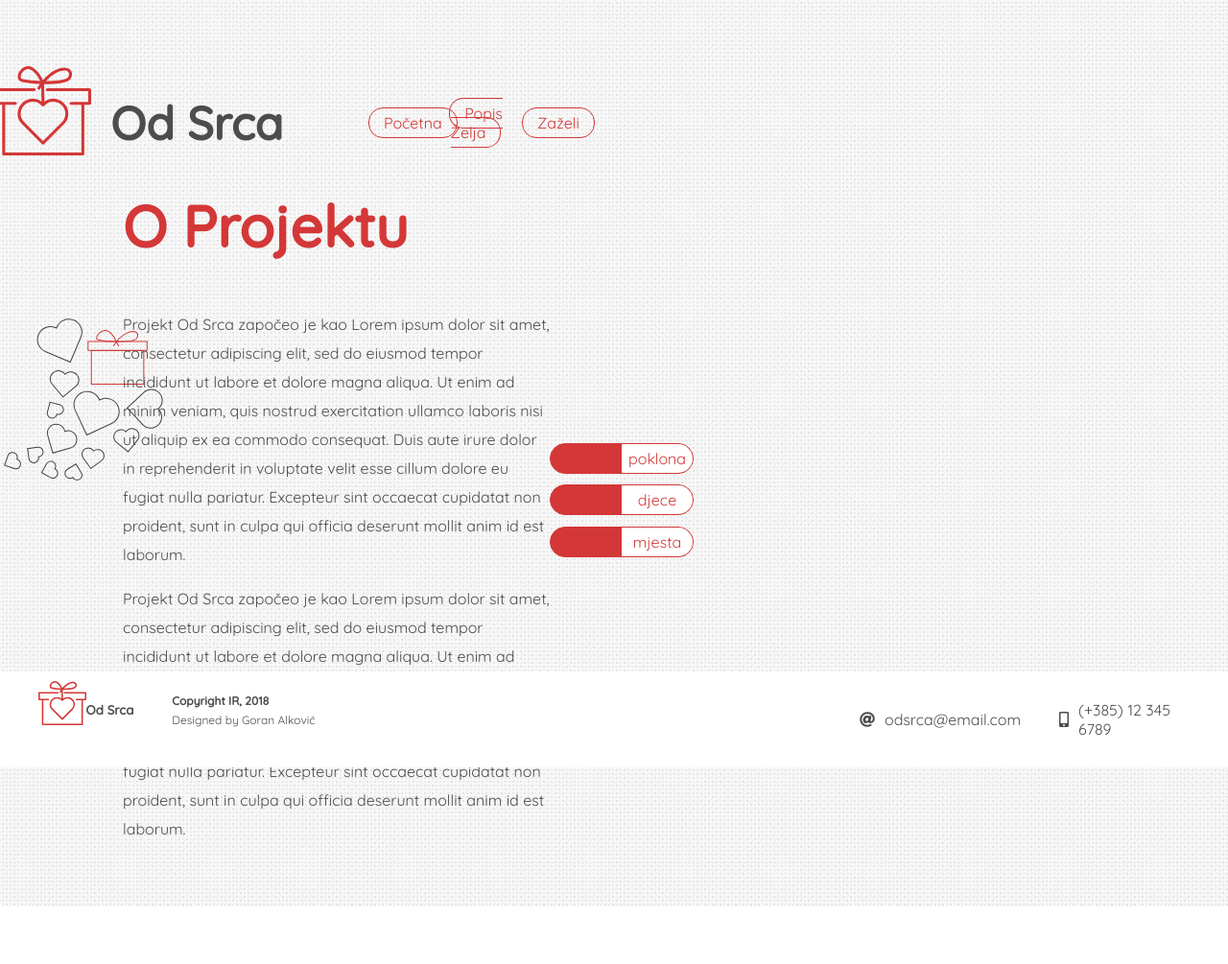
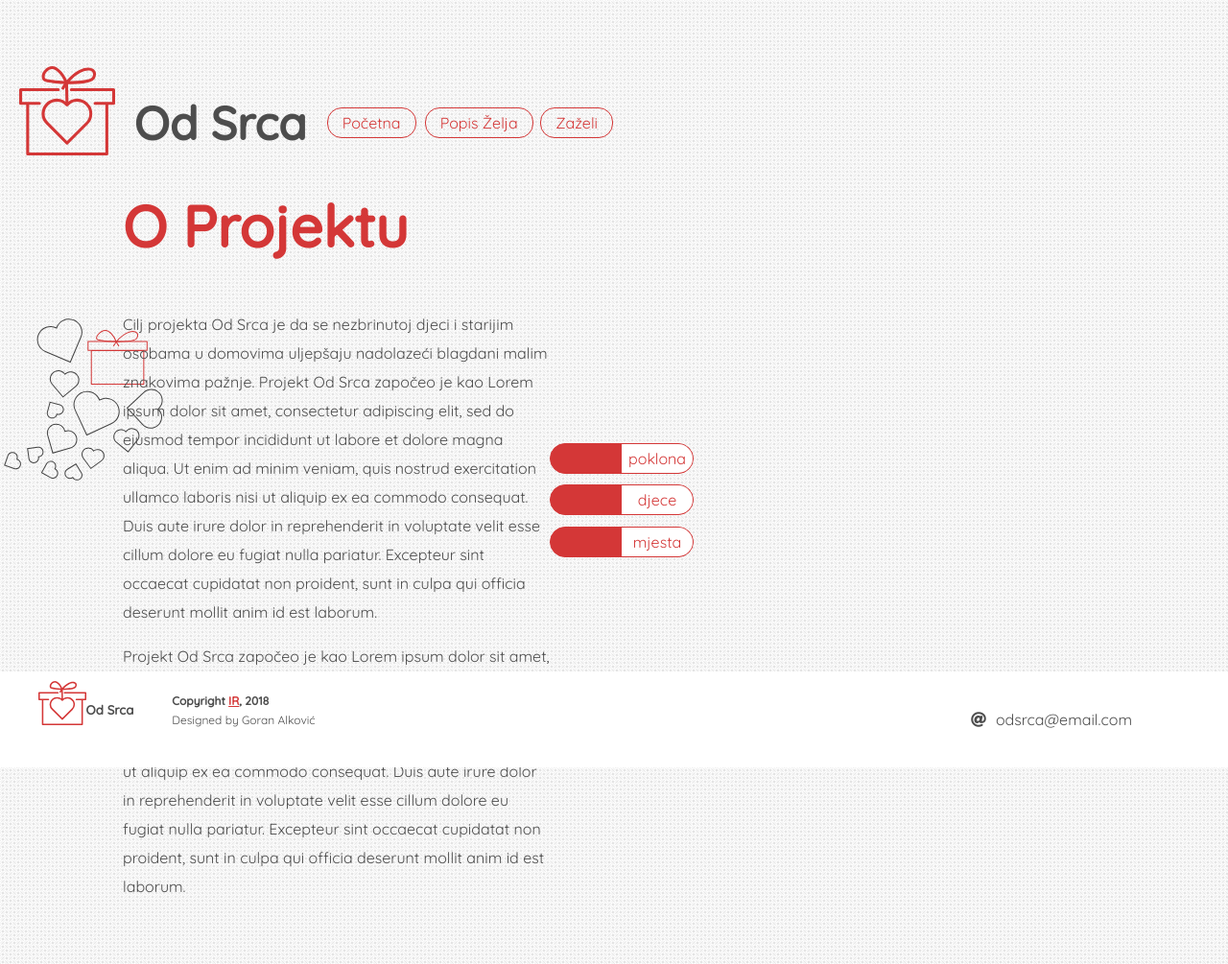
Before and after one commit to TheWildHorse/od-srca, a Symfony app: template templates/homepage.html.twig in a window 1280 px wide. Shown: the whole page at 96% size. Before the commit the page ends 945 px from the top, so only its background shows below. Run offline with Twig, Linux system fonts and the light colour scheme; the template is opened without the code that fills it, so the values that code supplies are empty; some libraries are stand-ins or nearby versions.

Commit message:
fixed navigation (css), footer and email

```diff
--- a/public/css/style.css
+++ b/public/css/style.css
@@ -13,7 +13,9 @@ img {
     border-bottom-left-radius: 24px;
     border-top-left-radius: 24px;
 }
-
+a {
+    color: var(--primary);
+}
 .footer{
     width: 100vw;
     position: fixed;
@@ -84,7 +86,7 @@ img {
 }
 .nav{
     display: grid;
-    grid-template-columns: 60% 10% 15% 10%;
+    grid-template-columns: auto 15% 20% 12%;
     align-items: center;
     z-index: 1;
     margin-top: 50px;
@@ -152,7 +154,7 @@ img {
 }
 .nav > .nav-item:first-child{
     display: grid;
-    grid-template-columns: 30% 70%;
+    grid-template-columns: auto auto;
 }
 .nav > i {
     font-size: 5rem;
--- a/templates/email.html.twig
+++ b/templates/email.html.twig
@@ -12,6 +12,9 @@
         .title{
             line-height: 30px;
             color: #4d4d4d
+        }
+        .paragraph-details > p{
+            word-break: break-all;
         }
         .email-header > img {
              width: 100px;
@@ -78,7 +81,7 @@
                     <b>Želja:</b>
                     <b>Slika želje:</b>
                 </p>
-                <div>
+                <div class="paragraph-details">
                     <p>{{ name }}</p>
                     <p>{{ lastname }}</p>
                     <p>{{ address }}</p>
--- a/templates/footer.html.twig
+++ b/templates/footer.html.twig
@@ -4,7 +4,7 @@
         <h5>Od Srca</h5>
         <div>
             <p>
-                <b>Copyright IR, 2018</b>
+                <b>Copyright <a href="rinkovec.com">IR</a>, 2018</b>
             </p>
             <p>
                 Designed by Goran Alković
@@ -14,13 +14,13 @@
     <div class="right">
         <div class="email">
             <i class="fas fa-at"></i>
-            <a href="mailto:odsrca@email.com">
+            <a href="mailto:stud_zbor@foi.hr">
                 odsrca@email.com
             </a>
         </div>
-        <div class="phone">
-            <i class="fas fa-mobile-alt"></i>
-            <a href="tel:+385123456789">(+385) 12 345 6789</a>
-        </div>
+        {#<div class="phone">#}
+            {#<i class="fas fa-mobile-alt"></i>#}
+            {#<a href="tel:+385123456789">(+385) 12 345 6789</a>#}
+        {#</div>#}
     </div>
 </nav>
--- a/templates/homepage.html.twig
+++ b/templates/homepage.html.twig
@@ -9,6 +9,8 @@
             <div class="about-content">
                 <h1 class="subtitle">O Projektu</h1>
                 <p class="paragraph-1">
+                    Cilj projekta Od Srca je da se nezbrinutoj djeci i starijim osobama u domovima uljepšaju nadolazeći
+                    blagdani malim znakovima pažnje.
                     Projekt Od Srca započeo je kao Lorem ipsum dolor sit amet, consectetur adipiscing elit,
                     sed do eiusmod tempor incididunt ut labore et dolore magna aliqua. Ut enim ad minim veniam,
                     quis nostrud exercitation ullamco laboris nisi ut aliquip ex ea commodo consequat. Duis aute
```
Also changed, not shown: src/Controller/HomepageController.php (+10 -7 lines), public/uploads/images/822f55d9cea74b89187828c88f8032b7.jpeg (added), 2 other files.
